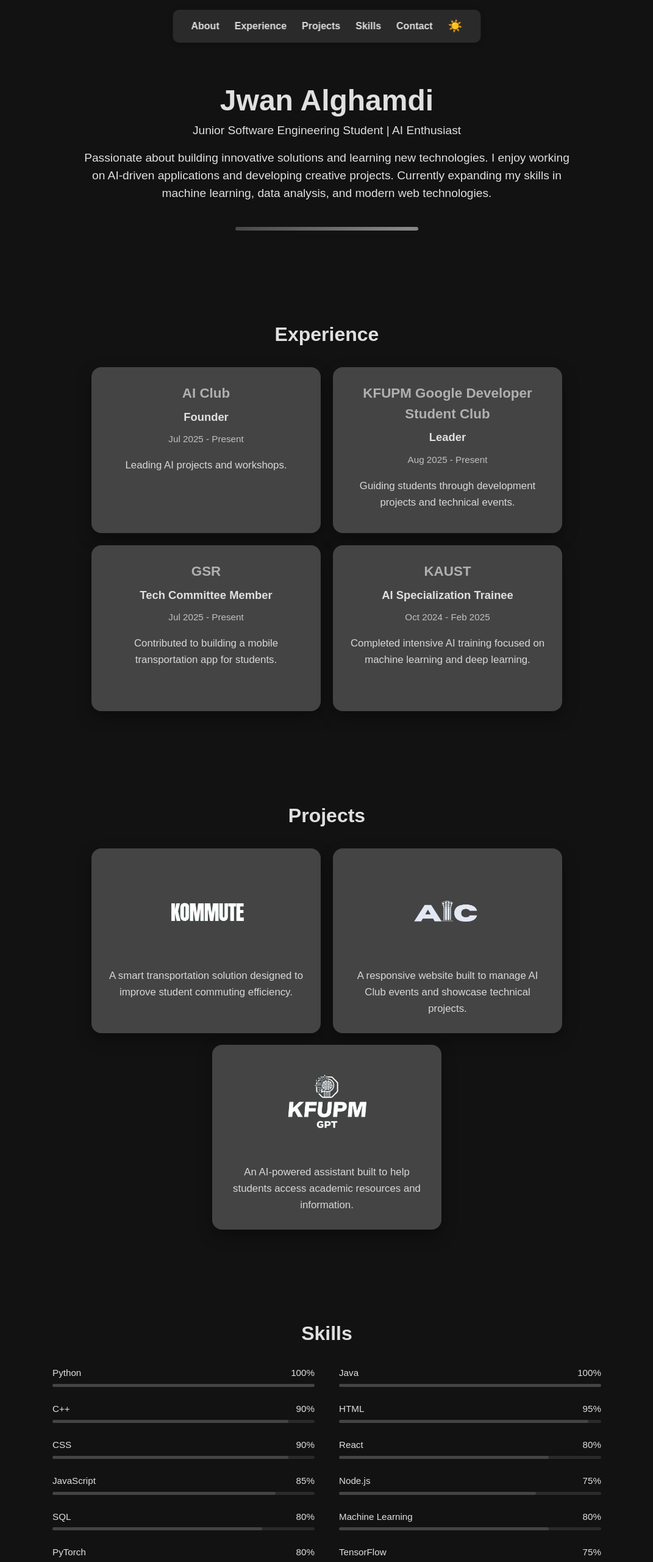
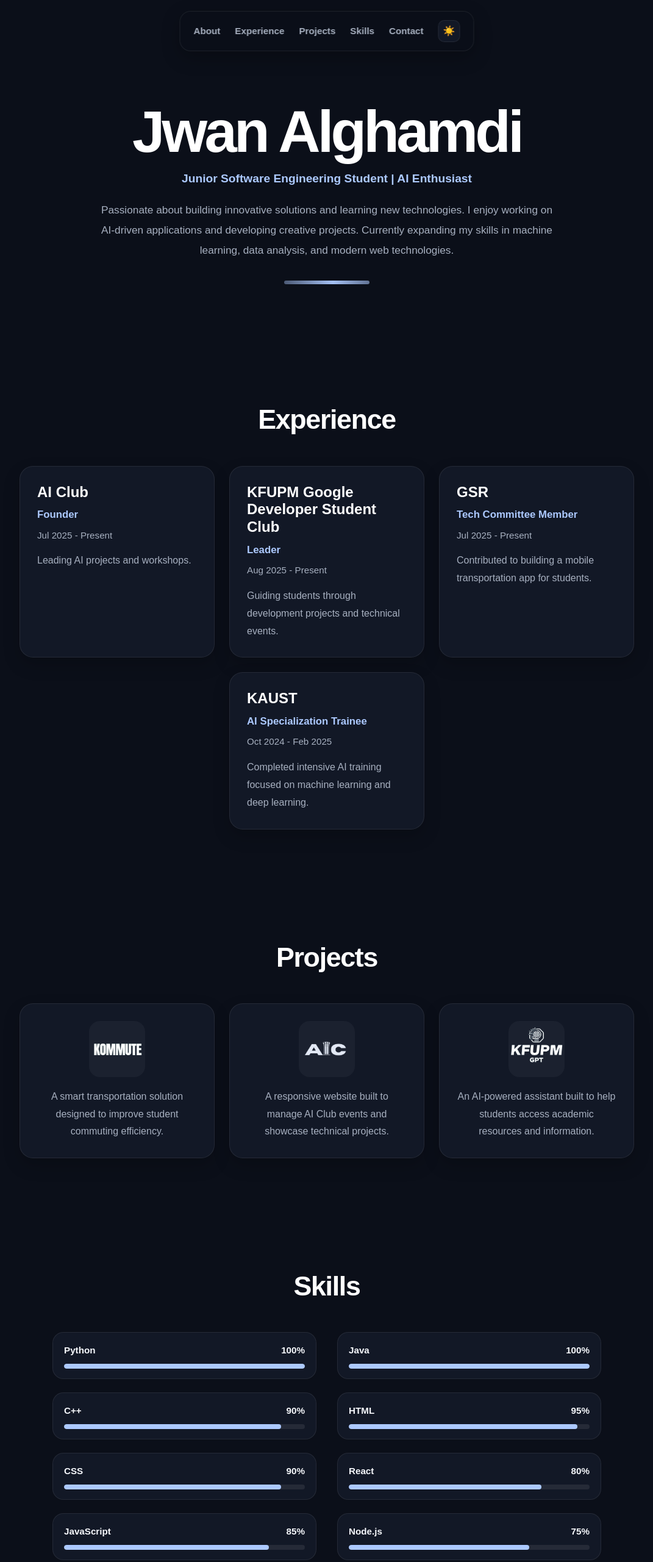
Before and after one commit to JwanAbdullah/202246560-jwanAlghamdi-assignment3, a React (Vite) app: page / in a window 1280 px wide. Shown: the top 2561 px of the page at 61% size, without its empty margins (104-1175 px from the left). Built offline with nearby package versions, Linux system fonts and the light colour scheme.

Commit message:
style: enhance UI styling

```diff
--- a/src/App.css
+++ b/src/App.css
@@ -1,5 +1,5 @@
 :root {
-  font-family: system-ui, Avenir, Helvetica, Arial, sans-serif;
+  font-family: Inter, system-ui, -apple-system, BlinkMacSystemFont, "Segoe UI", sans-serif;
   line-height: 1.5;
   font-weight: 400;
   font-synthesis: none;
@@ -7,41 +7,53 @@
   -webkit-font-smoothing: antialiased;
   -moz-osx-font-smoothing: grayscale;
 
-  --bg: #121212;
-  --text: #E0E0E0;
-  --muted: #E0E0E0;
-  --card-bg: #444444;
-  --card-title: #B0B0B0;
-  --input-bg: #ffffff;
+  --bg: #0b0f19;
+  --surface: #121826;
+  --surface-hover: #172033;
+  --border: rgba(255, 255, 255, 0.08);
+  --text: #f5f7fb;
+  --muted: #a7b0c0;
+  --heading: #ffffff;
+  --accent: #acc9ff;
+  --accent-soft: rgba(139, 92, 246, 0.14);
+  --input-bg: #f8fafc;
   --input-text: #111827;
   --input-placeholder: #6b7280;
-  --button-bg: #444444;
-  --button-text: #E0E0E0;}
+  --success-bg: rgba(34, 197, 94, 0.12);
+  --success-border: rgba(34, 197, 94, 0.28);
+  --success-text: #dcfce7;
+}
 
 html {
   scroll-behavior: smooth;
 }
 
+* {
+  box-sizing: border-box;
+}
+
 body {
   margin: 0;
-  background-color: var(--bg);
+  background: var(--bg);
   color: var(--text);
-  transition: background-color 0.3s ease, color 0.3s ease;
 }
-
 body.light {
-  --bg: #f9f9f7;
-  --text: #433838;
-  --muted: #433838;
-  --card-bg: 	#e5e3d9;
-  --card-title: #433838;
-  --button-bg: #433838;
-  --button-text: #e5e3d9;
-  --input-bg: #e5e3d9;
+  --bg: #d9e0fa;
+  --surface: #ffffff;
+  --surface-hover: #f1f5f9;
+  --border: rgba(15, 23, 42, 0.08);
+  --text: #1e293b;
+  --muted: #64748b;
+  --heading: #0f172a;
+  --accent: #556aa9;
+  --accent-soft: rgba(124, 58, 237, 0.12);
+  --input-bg: #ffffff;
   --input-text: #111827;
   --input-placeholder: #6b7280;
+  --success-bg: rgba(34, 197, 94, 0.12);
+  --success-border: rgba(34, 197, 94, 0.28);
+  --success-text: #166534;
 }
-
 
 a {
   text-decoration: none;
@@ -49,85 +61,367 @@ a {
 }
 
 .container {
-  max-width: 1100px;
+  width: min(1100px, calc(100% - 32px));
   margin: 0 auto;
-  text-align: center;
 }
 
 .section {
-  padding: 60px 20px;
+  padding: 88px 0;
 }
 
 .section-title {
-  font-size: 2rem;
-  margin-bottom: 30px;
-  color: var(--muted);
+  text-align: center;
+  font-size: clamp(2rem, 4vw, 2.8rem);
+  font-weight: 800;
+  letter-spacing: -0.03em;
+  margin: 0 0 42px;
+  color: var(--heading);
 }
 
 /* Navbar */
 .navbar {
   position: fixed;
-  top: 16px;
+  top: 18px;
   left: 50%;
   transform: translateX(-50%);
+  z-index: 1000;
   display: flex;
-  gap: 25px;
   align-items: center;
-  padding: 15px 30px;
-  border-radius: 10px;
-  z-index: 1000;
-  background: rgba(255, 255, 255, 0.1);
-  box-shadow: 0 2px 10px rgba(0, 0, 0, 0.2);
-  backdrop-filter: blur(5px);
+  gap: 24px;
+  padding: 14px 22px;
+  border-radius: 18px;
+  background: rgba(11, 15, 25, 0.88);
+  border: 1px solid var(--border);
+  backdrop-filter: blur(10px);
+  box-shadow: 0 10px 30px rgba(0, 0, 0, 0.25);
+}
+body.light .navbar {
+  background: rgba(255, 255, 255, 0.88);
+  box-shadow: 0 10px 30px rgba(15, 23, 42, 0.08);
+}
+.navbar a {
+  font-size: 0.95rem;
+  font-weight: 600;
+  color: var(--muted);
+  transition: color 0.2s ease;
 }
 
-.navbar a {
-  font-weight: bold;
+.navbar a:hover {
+  color: var(--heading);
 }
 
 .navbar__toggle {
-  border: none;
-  background: none;
+  width: 36px;
+  height: 36px;
+
+  display: flex;
+  align-items: center;
+  justify-content: center;
+
+  border: 1px solid var(--border);
+  border-radius: 10px;
+
+  background: var(--surface);
+  color: var(--heading);
+
   cursor: pointer;
-  font-size: 1.2rem;
+  font-size: 1rem;
+
   padding: 0;
   line-height: 1;
-  color: inherit;
+
+  transition: background 0.2s ease, transform 0.2s ease;
 }
 
-/* About */
-.about {
-  text-align: center;
-  padding: 120px 20px 60px;
-}
-.about__name {
-  font-size: clamp(3rem, 7vw, 4.8rem);
-  line-height: 1.05;
-  margin: 0 0 18px;
-  font-weight: 800;
-}
-.about__name {
-  font-size: 3rem;
-  margin: 20px 0 10px;
+.navbar__toggle:hover {
+  background: var(--surface-hover);
+  transform: translateY(-1px);
 }
 
-.about__tagline,
+/* Hero */
+.about {
+  padding: 170px 20px 100px;
+  text-align: center;
+}
+
+.about__name {
+  margin: 0 0 18px;
+  font-size: clamp(3.5rem, 8vw, 6rem);
+  line-height: 0.95;
+  font-weight: 900;
+  letter-spacing: -0.05em;
+  color: var(--heading);
+}
+
+.about__tagline {
+  margin: 0 auto 20px;
+  font-size: 1.2rem;
+  font-weight: 600;
+  color: var(--accent);
+}
+
 .about__bio {
-  font-size: 1.2rem;
+  max-width: 760px;
+  margin: 0 auto;
+  font-size: 1.08rem;
+  line-height: 1.9;
   color: var(--muted);
-  max-width: 800px;
-  margin: 0 auto 16px;
 }
+
 .about__animation {
-  margin: 40px auto 0;
-  width: 300px;
+  width: 140px;
   height: 6px;
   border-radius: 999px;
-  background: linear-gradient(90deg, #444444, #888, #444444);
+  margin: 34px auto 0;
+  background: linear-gradient(90deg, transparent, var(--accent), transparent);
   background-size: 200% 100%;
-  animation: moveGradient 3s linear infinite;
+  animation: moveGradient 2.8s linear infinite;
+  opacity: 0.95;
 }
 
+/* Cards */
+.card-grid {
+  display: flex;
+  justify-content: center;
+  gap: 24px;
+  flex-wrap: wrap;
+}
+
+.card {
+  width: 320px;
+  min-height: 220px;
+  padding: 28px;
+  border-radius: 22px;
+  background: var(--surface);
+  border: 1px solid var(--border);
+  color: var(--text);
+  text-align: left;
+  box-shadow: 0 12px 28px rgba(0, 0, 0, 0.18);
+}
+
+.card__heading {
+  margin: 0 0 10px;
+  font-size: 1.5rem;
+  font-weight: 800;
+  color: var(--heading);
+  line-height: 1.2;
+}
+
+.card__subheading {
+  margin: 0 0 10px;
+  font-size: 1.05rem;
+  font-weight: 700;
+  color: var(--accent);
+}
+
+.card__year {
+  margin: 0 0 16px;
+  color: var(--muted);
+  font-size: 0.95rem;
+}
+
+.card__text {
+  margin: 0;
+  color: var(--muted);
+  line-height: 1.8;
+  font-size: 1rem;
+}
+
+/* Hover */
+.cardH {
+  transition: transform 0.25s ease, background 0.25s ease, border-color 0.25s ease;
+}
+
+.cardH:hover {
+  transform: translateY(-6px);
+  background: var(--surface-hover);
+  border-color: rgba(139, 92, 246, 0.24);
+}
+
+/* Projects */
+.project-card {
+  text-align: center;
+}
+
+.project-card__image {
+  width: 92px;
+  height: 92px;
+  object-fit: contain;
+  margin: 0 auto 18px;
+  display: block;
+  padding: 2px;
+  border-radius: 18px;
+  background: rgba(255, 255, 255, 0.04);
+}
+body.light .project-card__image {
+  background: #808bad;
+}
+
+/* Skills */
+.skills-grid-2 {
+  display: grid;
+  grid-template-columns: repeat(2, 1fr);
+  gap: 22px 34px;
+  max-width: 900px;
+  margin: 0 auto;
+}
+
+.skill-item {
+  padding: 18px 18px 16px;
+  border-radius: 18px;
+  background: var(--surface);
+  border: 1px solid var(--border);
+}
+
+.skill-top {
+  display: flex;
+  justify-content: space-between;
+  margin-bottom: 10px;
+  font-size: 0.95rem;
+  font-weight: 600;
+  color: var(--text);
+}
+
+.skill-line {
+  height: 8px;
+  border-radius: 999px;
+  overflow: hidden;
+  background: rgba(255, 255, 255, 0.08);
+}
+
+.skill-fill {
+  height: 100%;
+  border-radius: 999px;
+  background: var(--accent);
+}
+
+/* Contact */
+.contact {
+  max-width: 700px;
+  margin: 0 auto;
+  padding: 36px 28px;
+  border-radius: 24px;
+  background: var(--surface);
+  border: 1px solid var(--border);
+  box-shadow: 0 12px 28px rgba(0, 0, 0, 0.18);
+}
+
+.contact__form {
+  max-width: 520px;
+  margin: 0 auto;
+  display: flex;
+  flex-direction: column;
+  gap: 16px;
+}
+
+.contact__input,
+.contact__textarea {
+  width: 100%;
+  padding: 14px 16px;
+  border: none;
+  outline: none;
+  border-radius: 14px;
+  background: var(--input-bg);
+  color: var(--input-text);
+  font-size: 0.98rem;
+}
+
+.contact__input::placeholder,
+.contact__textarea::placeholder {
+  color: var(--input-placeholder);
+}
+
+.contact__textarea {
+  min-height: 130px;
+  resize: vertical;
+}
+
+.contact__button {
+  border: none;
+  border-radius: 14px;
+  padding: 14px;
+  background: var(--accent);
+  color: white;
+  font-size: 1rem;
+  font-weight: 700;
+  cursor: pointer;
+  transition: transform 0.2s ease, opacity 0.2s ease;
+}
+
+.contact__button:hover {
+  transform: translateY(-1px);
+  opacity: 0.95;
+}
+
+.contact__success {
+  margin-top: 4px;
+  padding: 12px;
+  border-radius: 12px;
+  background: var(--success-bg);
+  border: 1px solid var(--success-border);
+  color: var(--success-text);
+  font-weight: 600;
+}
+body.light .contact__button {
+  color: white;
+}
+
+/* Footer */
+.footer {
+  padding: 48px 20px 56px;
+  text-align: center;
+  color: var(--muted);
+}
+
+.footer__social {
+  margin-top: 14px;
+  display: flex;
+  justify-content: center;
+  gap: 18px;
+  flex-wrap: wrap;
+}
+
+.footer__social a {
+  color: var(--heading);
+  font-weight: 600;
+  transition: color 0.2s ease;
+}
+
+.footer__social a:hover {
+  color: var(--accent);
+}
+
+/* Responsive */
+@media (max-width: 900px) {
+  .skills-grid-2 {
+    grid-template-columns: 1fr;
+  }
+
+  .navbar {
+    gap: 14px;
+    padding: 12px 16px;
+    max-width: calc(100% - 24px);
+    overflow-x: auto;
+  }
+}
+
+@media (max-width: 640px) {
+  .section {
+    padding: 72px 0;
+  }
+
+  .about {
+    padding: 140px 20px 80px;
+  }
+
+  .card {
+    width: 100%;
+  }
+
+  .contact {
+    padding: 24px 18px;
+  }
+}
 @keyframes moveGradient {
   0% {
     background-position: 0% 50%;
@@ -136,184 +430,3 @@ a {
     background-position: 200% 50%;
   }
 }
-
-/* Cards */
-.card-grid {
-  display: flex;
-  justify-content: center;
-  gap: 20px;
-  flex-wrap: wrap;
-}
-
-.card {
-  background: var(--card-bg);
-  color: var(--text);
-  border-radius: 16px;
-  padding: 26px 28px;
-  width: 320px;
-  min-height: 220px;
-  box-shadow: 0 10px 25px rgba(0, 0, 0, 0.35);
-  text-align: center;
-}
-
-.card__heading {
-  margin: 0 0 8px;
-  font-size: 1.4rem;
-  font-weight: 800;
-  color: var(--card-title);
-}
-
-.card__subheading {
-  margin: 0 0 12px;
-  font-size: 1.15rem;
-  font-weight: 600;
-}
-
-.card__year {
-  margin: 0 0 18px;
-  font-size: 0.95rem;
-  opacity: 0.8;
-}
-
-.card__text {
-  margin: 0;
-  font-size: 1.05rem;
-  line-height: 1.6;
-  opacity: 0.95;
-}
-
-/* Projects */
-.project-card {
-  text-decoration: none;
-  color: inherit;
-}
-
-.project-card:visited,
-.project-card:active,
-.project-card:hover {
-  color: inherit;
-}
-
-.project-card__image {
-  width: 135px;
-  height: 135px;
-  object-fit: contain;
-  border-radius: 50%;
-  padding: 10px;
-  margin: 0 auto 15px;
-  display: block;
-}
-
-/* Skills */
-.skills-grid-2 {
-  display: grid;
-  grid-template-columns: repeat(2, 1fr);
-  gap: 25px 40px;
-  max-width: 900px;
-  margin: 0 auto;
-}
-
-.skill-item {
-  display: flex;
-  flex-direction: column;
-  gap: 6px;
-}
-.skill-top {
-  display: flex;
-  justify-content: space-between;
-  font-size: 0.95rem;
-  color: var(--text);
-}
-.skill-line {
-  height: 5px;
-  background: rgba(255,255,255,0.1);
-  border-radius: 10px;
-  overflow: hidden;
-}
-.skill-fill {
-  height: 100%;
-  background: #444444; /* your theme */
-  border-radius: 10px;
-}
-
-body.light .skill-line {
-  background: rgba(0,0,0,0.1);
-}
-
-body.light .skill-fill {
-  background: #433838;
-}
-
-
-
-
-/* Contact */
-.contact__form {
-  max-width: 420px;
-  margin: 0 auto;
-  display: flex;
-  flex-direction: column;
-  gap: 15px;
-}
-
-.contact__input,
-.contact__textarea {
-  padding: 12px;
-  border-radius: 8px;
-  border: none;
-  background: var(--input-bg);
-  color: var(--input-text);
-}
-
-.contact__input::placeholder,
-.contact__textarea::placeholder {
-  color: var(--input-placeholder);
-}
-.contact__button {
-  padding: 12px;
-  background: var(--button-bg);
-  color: var(--button-text);
-  border: none;
-  border-radius: 8px;
-  cursor: pointer;
-  font-weight: bold;
-}
-
-.contact__success {
-  margin-top: 8px;
-  padding: 10px;
-  border-radius: 8px;
-  background: rgba(34, 197, 94, 0.15);
-  border: 1px solid rgba(34, 197, 94, 0.35);
-  color: #dcfce7;
-  font-weight: 600;
-}
-
-/* Footer */
-.footer {
-  padding: 40px 20px;
-  text-align: center;
-}
-
-.footer__social {
-  margin-top: 10px;
-  display: flex;
-  justify-content: center;
-  gap: 15px;
-}
-
-.footer__social a {
-  color: var(--muted);
-  font-weight: bold;
-}
-
-/* Hover effect */
-.cardH {
-  transition: transform 0.25s ease, box-shadow 0.25s ease;
-  will-change: transform;
-}
-
-.cardH:hover {
-  transform: translateY(-10px) scale(1.03);
-  box-shadow: 0 20px 45px rgba(0, 0, 0, 0.5);
-}
```
